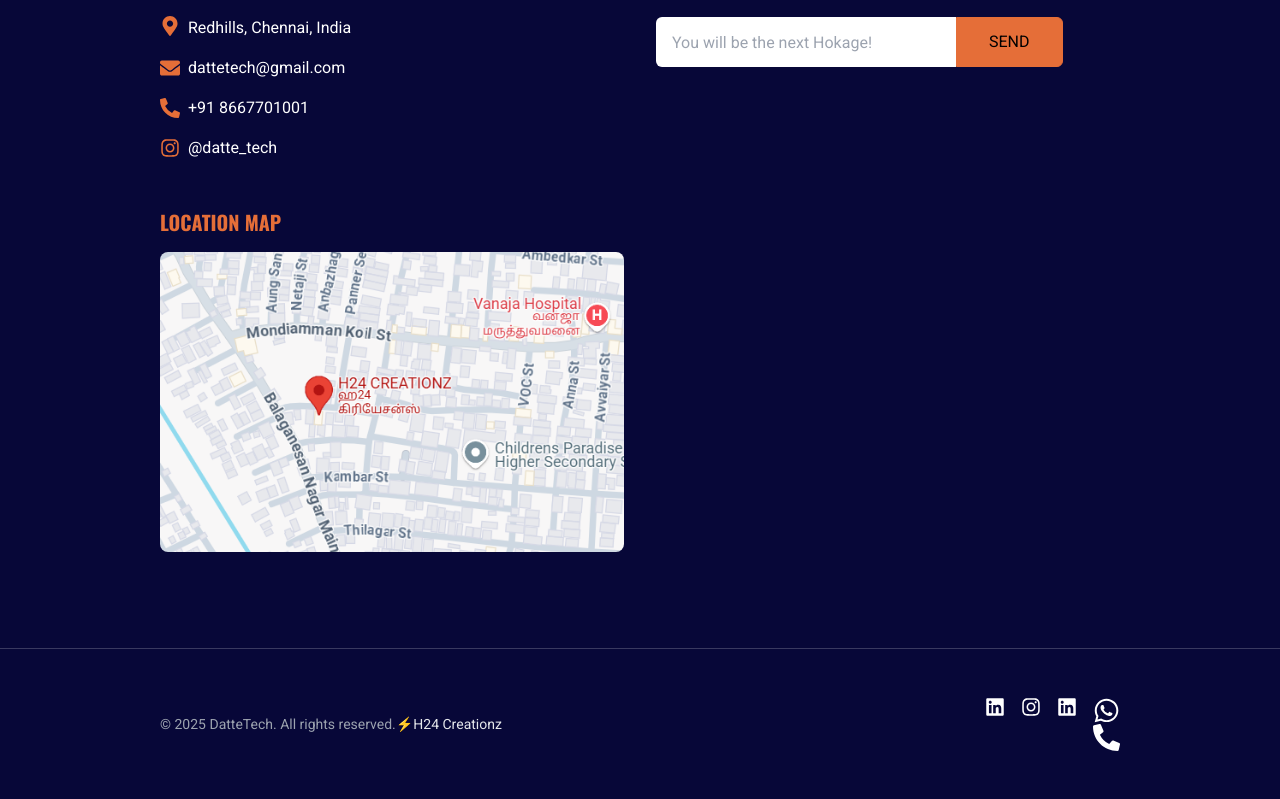
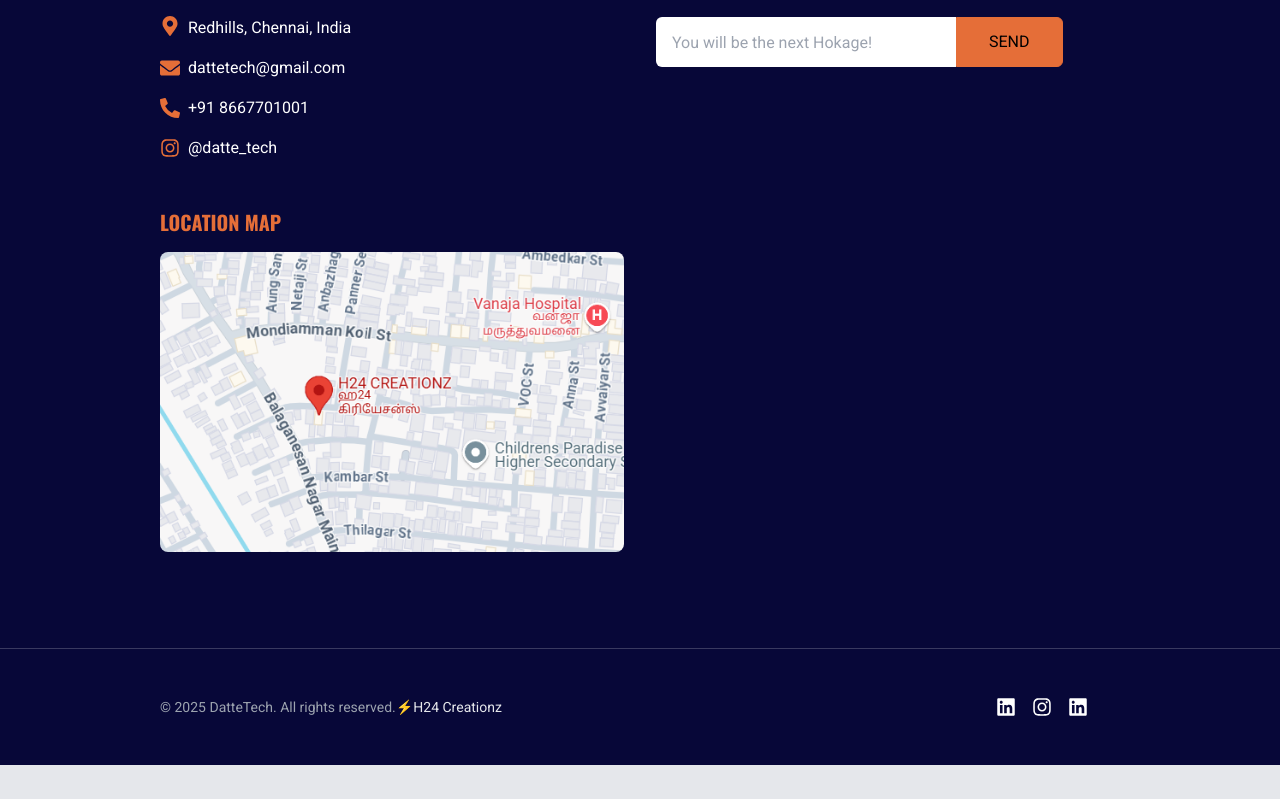
Before and after one commit to harshavarthanep/DatteTech, a Next.js app: page / in a window 1280 px wide. Shown: the part 4829-5628 px from the top of the page. After the commit the page ends 5594 px from the top, so only its background shows below. Built offline with nearby package versions, Linux system fonts and the light colour scheme.

Commit message:
Update Footer.tsx

```diff
--- a/components/Footer.tsx
+++ b/components/Footer.tsx
@@ -187,7 +187,7 @@ const Footer = () => {
               </Link>
             </li>
 
-{/*             <li>
+            <li>
                 <a href="https://wa.me/8667701001?text=Hi%20there!%20I'm%20interested%20to%20know%20more%20about%20DatteTech%20"
                   target="_blank"
                   rel="noopener noreferrer"
@@ -200,30 +200,10 @@ const Footer = () => {
                 <a href="tel:+4733378901"
                   target="_blank"
                   rel="noopener noreferrer"
-                  className="fixed bottom-4 right-5 z-50 bg-blue-500 text-white rounded-full p-2 hover:bg-blue-600 transition duration-300 ease-in-out hover:transform hover:scale-110">
+                  className="fixed bottom-4 right-5 top-20 z-50 bg-blue-500 text-white rounded-full p-2 hover:bg-blue-600 transition duration-300 ease-in-out hover:transform hover:scale-110">
                   <FaPhoneAlt style={{ width: '27px', height: '27px' }}/>
                 </a>
-            </li> */}
-
-            <div class="fixed bottom-4 right-5 flex space-x-4 z-50">
-                <li>
-                    <a href="https://wa.me/8667701001?text=Hi%20there!%20I'm%20interested%20to%20know%20more%20about%20DatteTech%20"
-                       target="_blank"
-                       rel="noopener noreferrer"
-                       class="bg-green-500 text-white rounded-full p-2 hover:bg-green-600 transition duration-300 ease-in-out hover:transform hover:scale-110">
-                        <FaWhatsapp style={{ width: '27px', height: '27px' }}/>
-                    </a>
-                </li>
-
-                <li>
-                    <a href="tel:+4733378901"
-                       target="_blank"
-                       rel="noopener noreferrer"
-                       class="bg-blue-500 text-white rounded-full p-2 hover:bg-blue-600 transition duration-300 ease-in-out hover:transform hover:scale-110">
-                        <FaPhoneAlt style={{ width: '27px', height: '27px' }}/>
-                    </a>
-                </li>
-            </div>
+            </li>
 
           </ul>
         </div>
```
